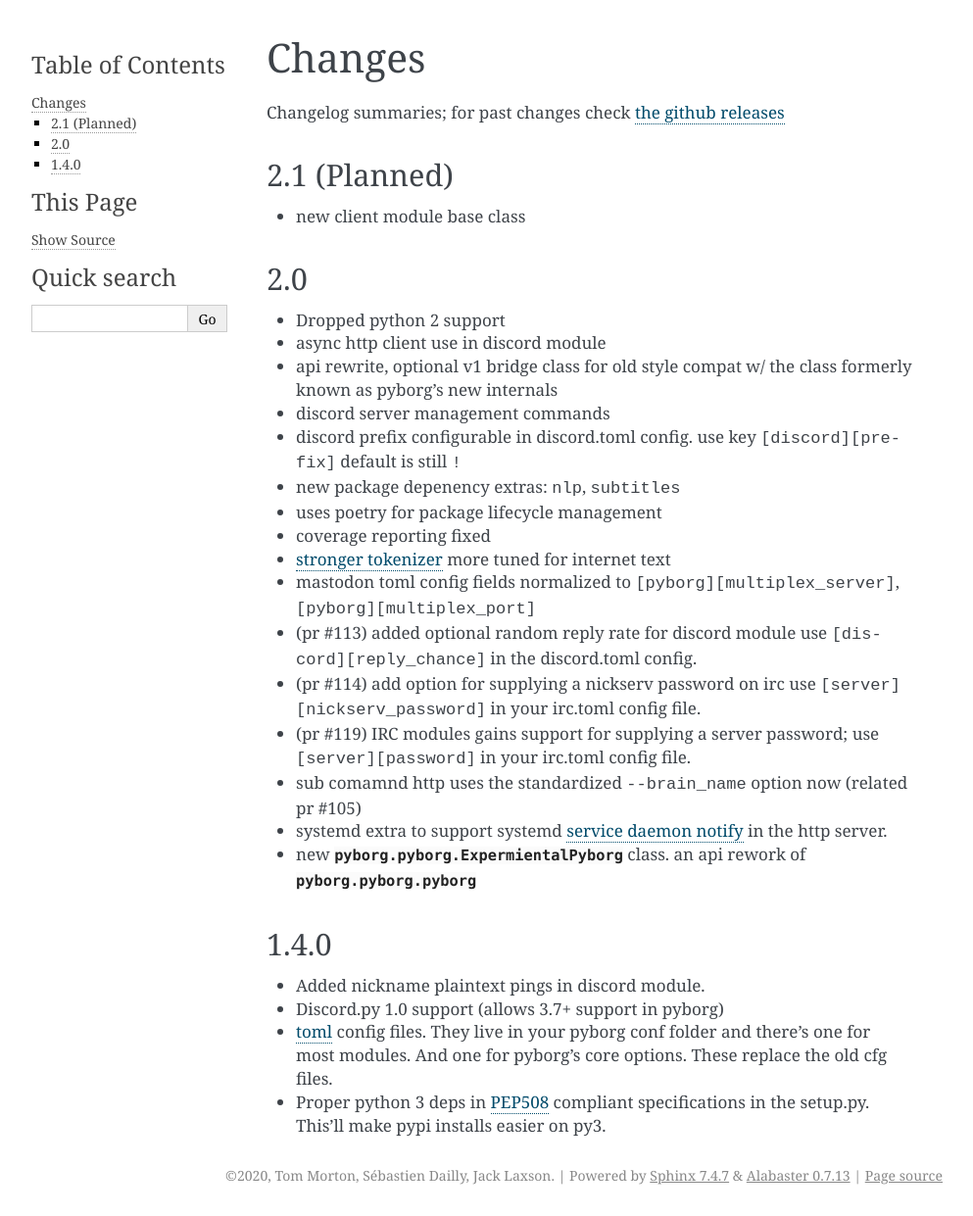
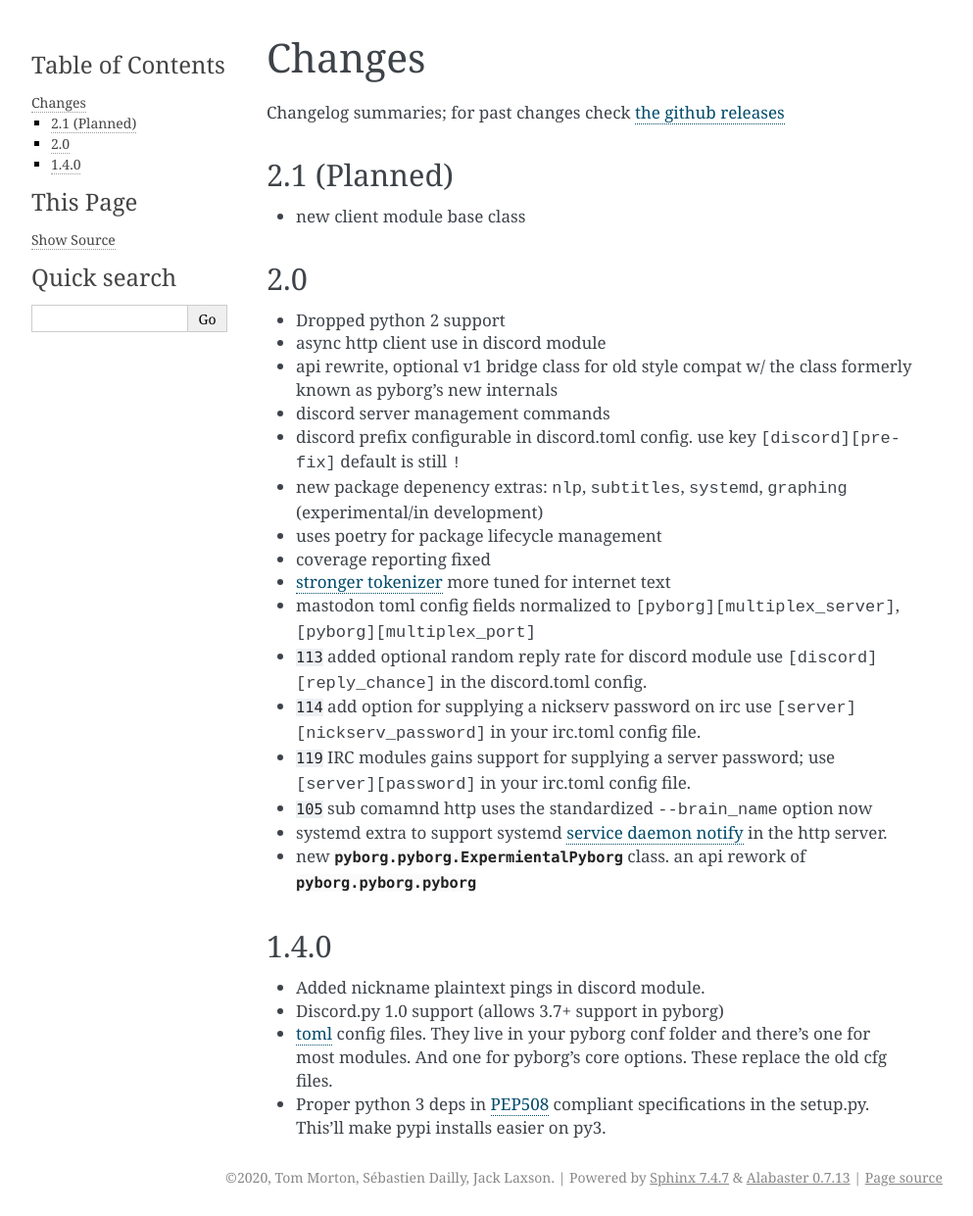
Before and after one commit to jrabbit/pyborg-1up, a Sphinx documentation site: the page built from docs/source/changes.rst, in a window 1280 px wide. Shown: the whole page at 98% size, without its empty margins (148-1141 px from the left). Built offline with Sphinx 7.4.7, drawn with Linux system fonts in a browser that asks for light colours; cross-references to code outside the pages are shown as plain code.

Commit message:
clean up docs, use gh linker Closes #120

```diff
--- a/docs/source/changes.rst
+++ b/docs/source/changes.rst
@@ -16,15 +16,15 @@
 - api rewrite, optional v1 bridge class for old style compat w/ the class formerly known as pyborg's new internals
 - discord server management commands
 - discord prefix configurable in discord.toml config. use key :kbd:`[discord][prefix]` default is still :kbd:`!`
-- new package depenency extras: :kbd:`nlp`, :kbd:`subtitles`
+- new package depenency extras: :kbd:`nlp`, :kbd:`subtitles`, :kbd:`systemd`, :kbd:`graphing` (experimental/in development)
 - uses poetry for package lifecycle management
 - coverage reporting fixed
 - `stronger tokenizer <https://www.nltk.org/api/nltk.tokenize.html#module-nltk.tokenize.casual>`_ more tuned for internet text
 - mastodon toml config fields normalized to :kbd:`[pyborg][multiplex_server]`, :kbd:`[pyborg][multiplex_port]`
-- (pr #113) added optional random reply rate for discord module use :kbd:`[discord][reply_chance]` in the discord.toml config.
-- (pr #114) add option for supplying a nickserv password on irc use :kbd:`[server][nickserv_password]` in your irc.toml config file.
-- (pr #119) IRC modules gains support for supplying a server password; use :kbd:`[server][password]` in your irc.toml config file.
-- sub comamnd http uses the standardized :kbd:`--brain_name` option now (related pr #105)
+- :ghpull:`113` added optional random reply rate for discord module use :kbd:`[discord][reply_chance]` in the discord.toml config.
+- :ghpull:`114` add option for supplying a nickserv password on irc use :kbd:`[server][nickserv_password]` in your irc.toml config file.
+- :ghpull:`119` IRC modules gains support for supplying a server password; use :kbd:`[server][password]` in your irc.toml config file.
+- :ghpull:`105` sub comamnd http uses the standardized :kbd:`--brain_name` option now
 - systemd extra to support systemd `service daemon notify <https://www.freedesktop.org/software/systemd/man/systemd-notify.html>`_ in the http server.
 - new :py:class:`pyborg.pyborg.ExpermientalPyborg` class. an api rework of :py:class:`pyborg.pyborg.pyborg`
 
--- a/docs/source/conf.py
+++ b/docs/source/conf.py
@@ -38,6 +38,7 @@
     'sphinx.ext.coverage',
     'sphinx.ext.viewcode',
     'sphinx_click.ext',
+    'sphinxcontrib_github_alt',
 ]
 
 # Add any paths that contain templates here, relative to this directory.
@@ -339,3 +340,5 @@
 # If true, do not generate a @detailmenu in the "Top" node's menu.
 #
 # texinfo_no_detailmenu = False
+
+github_project_url = "https://github.com/jrabbit/pyborg-1up/"
--- a/pyproject.toml
+++ b/pyproject.toml
@@ -68,6 +68,7 @@
 pylint = "^2.3.1"
 bandit = "^1.6.2"
 black = "^19.10b0"
+sphinxcontrib_github_alt = "^1.2"
 
 [tool.poetry.extras]
 nlp = ["nltk"]
```
Also changed, not shown: 1 other file.
